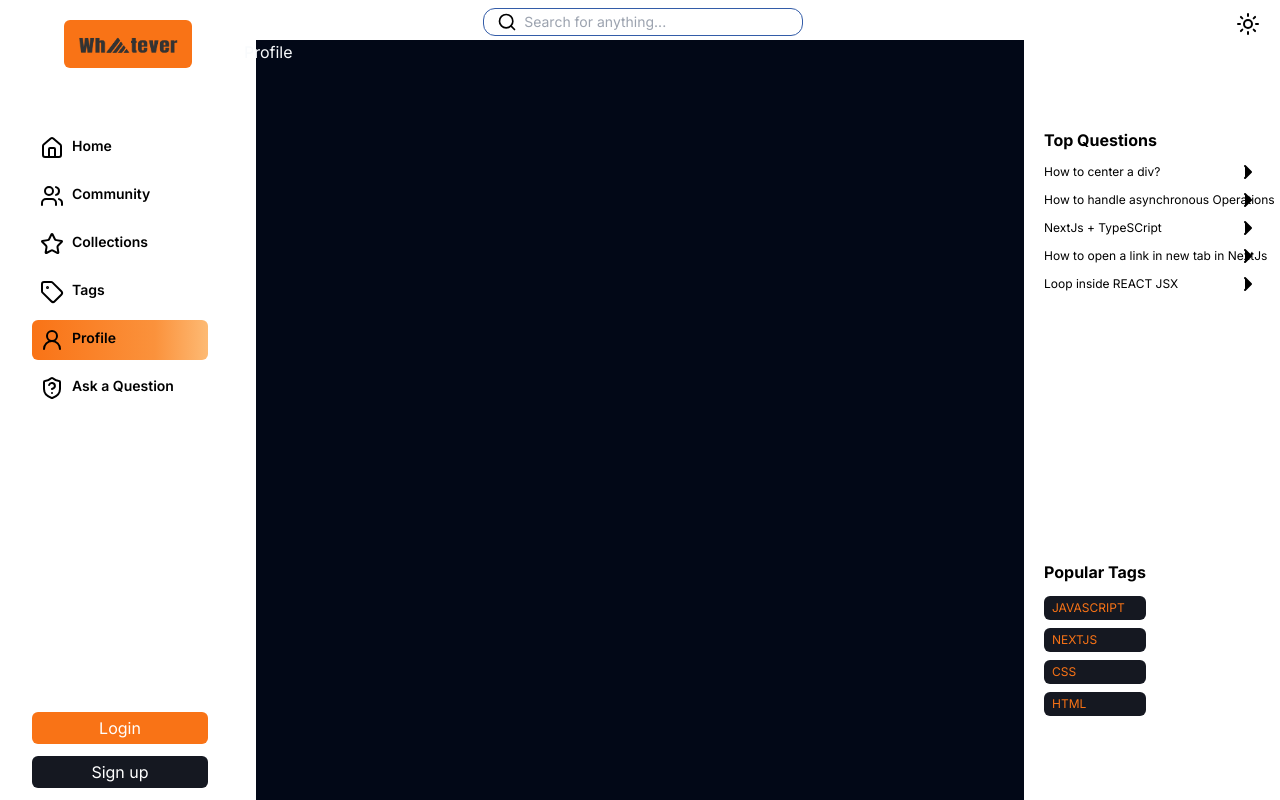
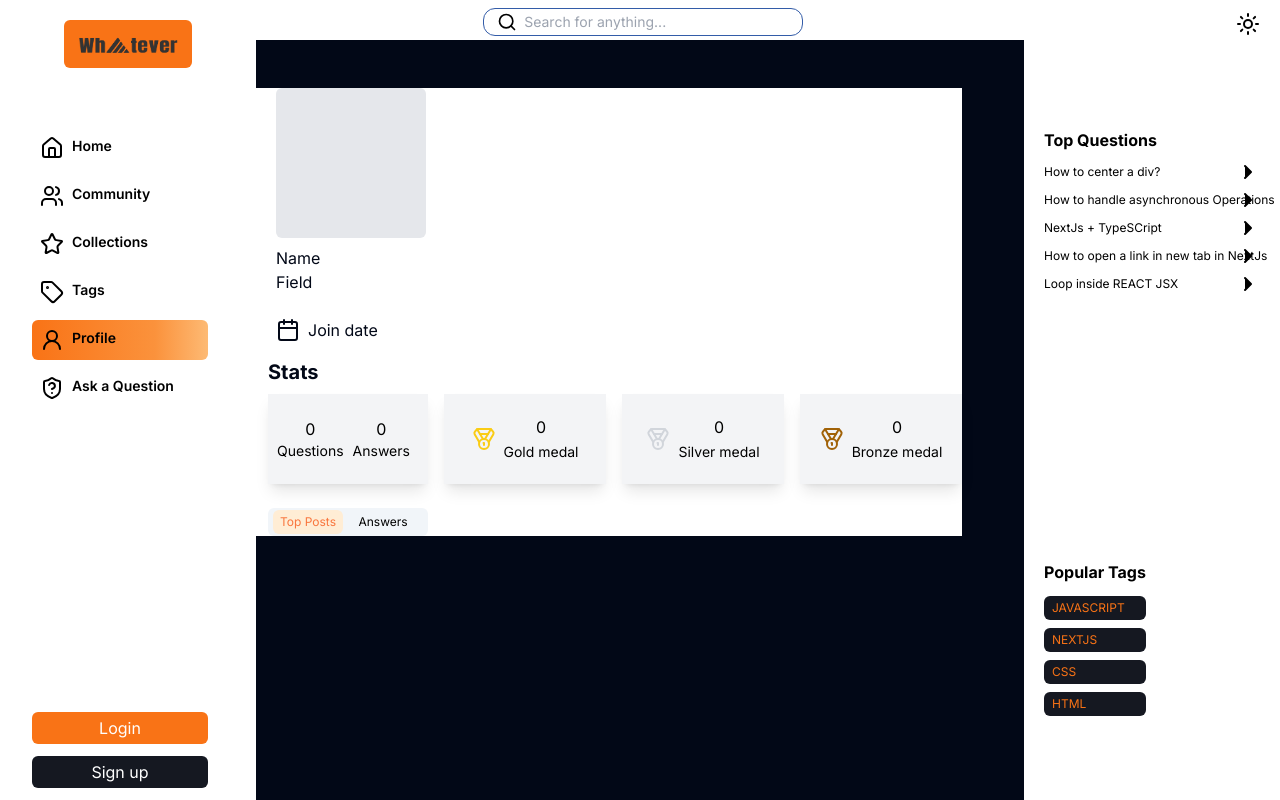
Before and after one commit to Developer095/proj-two, a Next.js app: page /profile in a window 1280 px wide. Built offline with nearby package versions, Linux system fonts and the light colour scheme.

Commit message:
profile page done
because of layout , it is difficult to change the bg-color at margin-top,right,bottom .
please check that, and I'm not gonna change the code

```diff
--- a/app/(default)/community/page.tsx
+++ b/app/(default)/community/page.tsx
@@ -99,7 +99,7 @@ const Community = () => {
         </span>
       </div>
 
-      <div className="ml-6 mr-6 grid gap-4 sm:grid-cols-1 lg:grid-cols-3">
+      <div className="ml-[17px] mr-6 grid gap-4 sm:grid-cols-1 lg:grid-cols-3">
         {users.map((user, index) => {
           const { firstLetter, randomBgColor } = getInitialWithBgColor(
             user.username,
@@ -108,7 +108,7 @@ const Community = () => {
           return (
             <div
               key={index}
-              className="h-[290px] w-full rounded-[12px] border-2 border-none bg-[#151821] shadow-lg dark:border-[#19202e] dark:bg-[#f3f4f6]"
+              className="h-[300px] w-[220px] rounded-[12px] border-2 border-none bg-[#151821] shadow-lg dark:border-[#19202e] dark:bg-[#f3f4f6]"
             >
               <div className="mt-4 flex justify-center">
                 <div
@@ -123,7 +123,7 @@ const Community = () => {
               <span className="mt-2 block flex justify-center text-[#9ca3af]">
                 {user.role}
               </span>
-              <span className="mt-2 flex pl-4 pr-4 text-center text-sm text-[#ffffff] dark:text-[#041920]">
+              <span className="mt-2 flex text-wrap pl-4 pr-4 text-center text-sm text-[#ffffff] dark:text-[#041920]">
                 {user.description}
               </span>
             </div>
--- a/app/(default)/profile/page.tsx
+++ b/app/(default)/profile/page.tsx
@@ -1,7 +1,103 @@
+import { Calendar, Medal } from "lucide-react";
 import React from "react";
 
 const Profile = () => {
-  return <div>Profile</div>;
+  return (
+    <div className="bg-[#020817] dark:bg-[#ffffff]">
+      <div>
+        <div className="ml-8 mt-12 h-[150px] w-[150px] rounded-md bg-gray-200"></div>
+        <span className="ml-8 mt-2 block text-[#ffffff] dark:text-[#020817]">
+          Name
+        </span>
+        <span className="ml-8 mt-2 text-[#ffffff] dark:text-[#020817]">
+          Field
+        </span>
+      </div>
+      <div className="mb-4 mt-6 flex flex-row items-center">
+        <Calendar className="ml-8 inline text-[#ffffff] dark:text-[#020817]" />
+        <span className="ml-2 text-[#ffffff] dark:text-[#020817]">
+          Join date
+        </span>
+      </div>
+
+      <span className="ml-6 mt-12 text-xl font-bold text-[#ffffff] dark:text-[#020817]">
+        Stats
+      </span>
+      <div className="ml-6 mt-2 flex flex-row">
+        <div className="flex h-[90px] w-[160px] items-center justify-center bg-black">
+          <div className="flex h-full w-full flex-row border-none bg-[#151821] px-2 py-3 text-center shadow-lg dark:border-[#19202e] dark:bg-[#f3f4f6]">
+            <div className="ml-[1px] mr-[9px] flex flex-col items-center justify-center">
+              <span className="text-[#5d88bf] dark:text-[#000000]">0</span>
+              <span className="text-sm text-[#5d88bf] text-gray-400 dark:text-[#000000]">
+                Questions
+              </span>
+            </div>
+            <div className="flex flex-col items-center justify-center">
+              <span className="text-[#5d88bf] text-white dark:text-[#000000]">
+                0
+              </span>
+              <span className="text-sm text-[#5d88bf] text-gray-400 dark:text-[#000000]">
+                Answers
+              </span>
+            </div>
+          </div>
+        </div>
+
+        <div className="ml-4 mr-4">
+          <div className="flex h-[90px] w-[162px] flex-row items-center justify-center border-none bg-[#151821] shadow-lg dark:border-[#19202e] dark:bg-[#f3f4f6]">
+            <Medal className="mr-2 text-yellow-400" />
+            <div className="items-center justify-center">
+              <span className="flex flex-col items-center text-[#5d88bf] dark:text-[#000000]">
+                0
+              </span>
+              <span className="text-sm text-[#5d88bf] dark:text-[#000000]">
+                Gold medal
+              </span>
+            </div>
+          </div>
+        </div>
+
+        <div className="mr-4">
+          <div className="flex h-[90px] w-[162px] flex-row items-center justify-center border-none bg-[#151821] shadow-lg dark:border-[#19202e] dark:bg-[#f3f4f6]">
+            <Medal className="mr-2 text-gray-300" />
+            <div className="items-center justify-center">
+              <span className="flex flex-col items-center text-[#5d88bf] dark:text-[#000000]">
+                0
+              </span>
+              <span className="text-sm text-[#5d88bf] dark:text-[#000000]">
+                Silver medal
+              </span>
+            </div>
+          </div>
+        </div>
+
+        <div className="">
+          <div className="flex h-[90px] w-[162px] flex-row items-center justify-center border-none bg-[#151821] shadow-lg dark:border-[#19202e] dark:bg-[#f3f4f6]">
+            <Medal className="mr-2 text-yellow-700" />
+            <div className="items-center justify-center">
+              <span className="flex flex-col items-center text-[#5d88bf] dark:text-[#000000]">
+                0
+              </span>
+              <span className="text-sm text-[] dark:text-[#000000]">
+                Bronze medal
+              </span>
+            </div>
+          </div>
+        </div>
+      </div>
+
+      <div className="ml-6 mt-6">
+        <div className="flex h-[28px] w-40 items-center justify-center rounded-md bg-[#1e293b] dark:bg-[#f1f5f9]">
+          <button className="h-6 w-[70px] rounded-md bg-[#ffedd5] text-xs text-[#f9763e]">
+            Top Posts
+          </button>
+          <button className="h-6 w-[80px] text-xs text-[#5d88bf] dark:text-[#000000]">
+            Answers
+          </button>
+        </div>
+      </div>
+    </div>
+  );
 };
 
 export default Profile;
```
